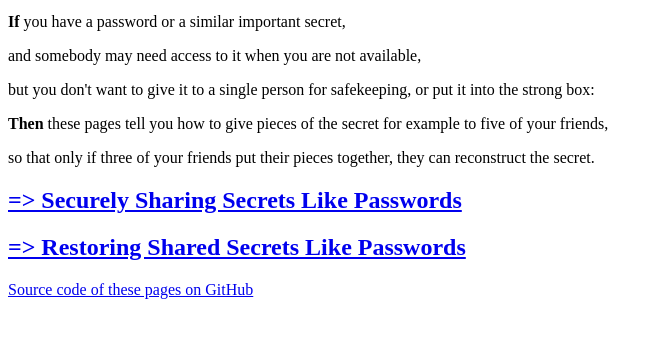
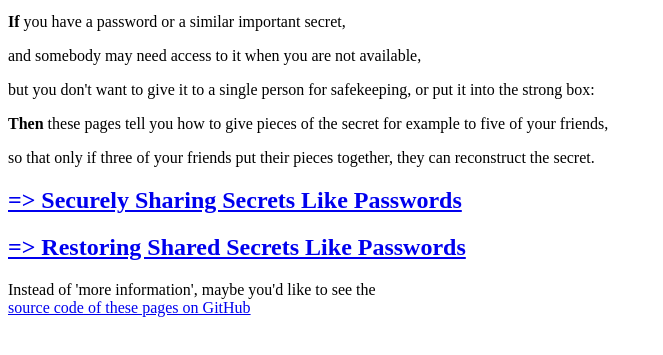
Before and after one commit to gdiet/secret-sharing, a website: page typescript/dist/index.html in a window 1280 px wide. Shown: the part 101-456 px from the top of the page, without its empty margins (0-663 px from the left). Drawn offline with Linux system fonts and the light colour scheme.

Commit message:
include sources in downloadable dist

```diff
--- a/typescript/dist/index.html
+++ b/typescript/dist/index.html
@@ -17,7 +17,8 @@
   <p>so that only if three of your friends put their pieces together, they can reconstruct the secret.</p>
   <h2><a href="./share.html">=> Securely Sharing Secrets Like Passwords</a></h2>
   <h2><a href="./join.html">=> Restoring Shared Secrets Like Passwords</a></h2>
-  <p><a href="https://github.com/gdiet/secret-sharing/tree/main/typescript">Source code of these pages on GitHub</a></p>
+  <p>Instead of 'more information', maybe you'd like to see the<br>
+    <a href="https://github.com/gdiet/secret-sharing/tree/main/typescript">source code of these pages on GitHub</a></p>
 </body>
 
 </html>
```
Also changed, not shown: typescript/dist/share.html (+1 -0 lines), .github/workflows/main.yml.
